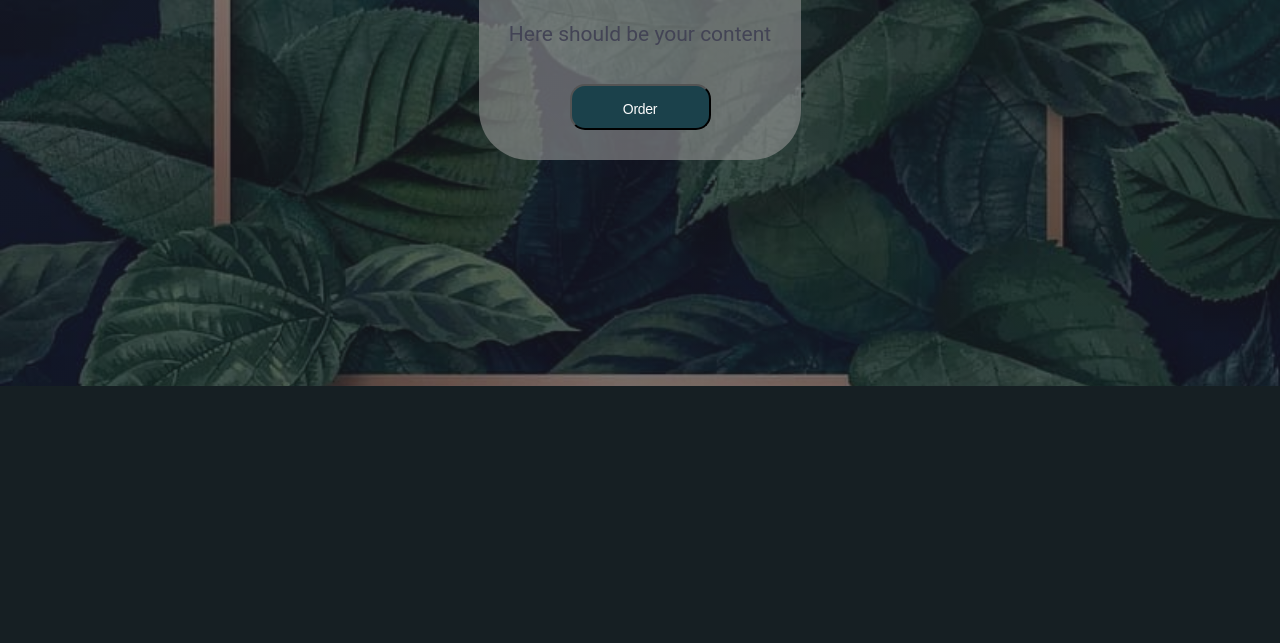
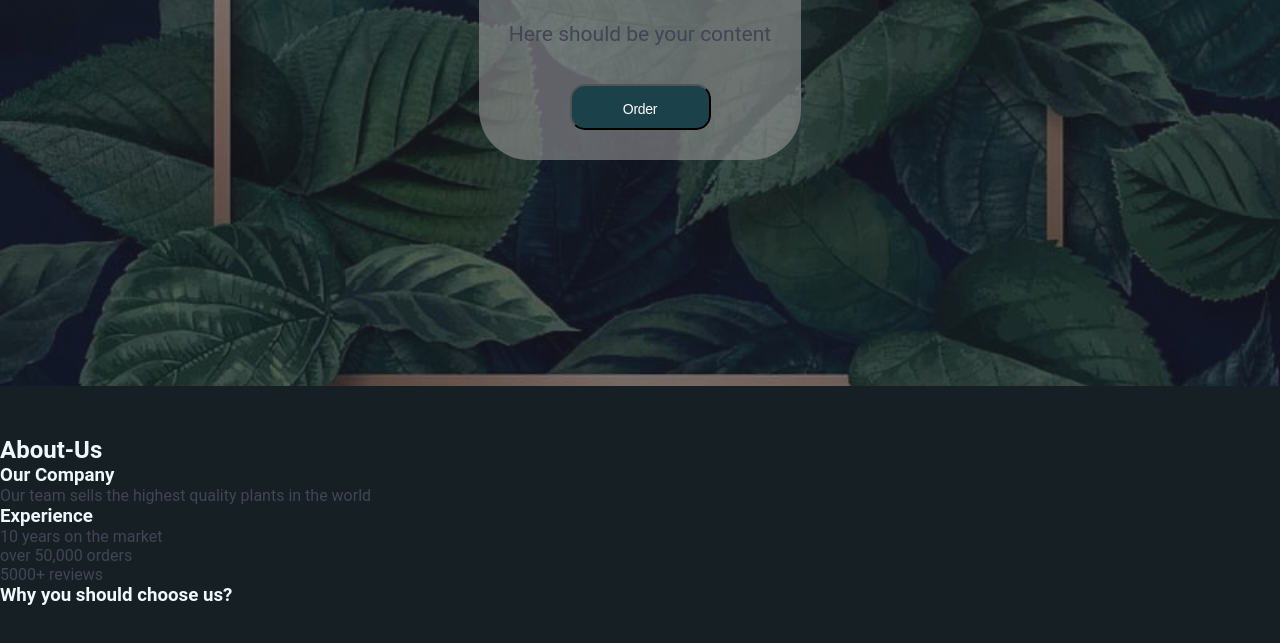
Before and after one commit to Dmitriy-Ponomarenko/practice, a plain HTML site: page index.html in a window 1280 px wide. Shown: the part 309-952 px from the top of the page. Drawn offline with Linux system fonts and the light colour scheme.

Commit message:
About us section update

```diff
--- a/index.html
+++ b/index.html
@@ -27,8 +27,8 @@
                   Menu
                 </label>
                 <div class="accordion-item__content">
-                  <a href="#hero" class="ac-menu-text">Hero</a>
-                  <a href="#benefits" class="ac-menu-text">Benefits</a>
+                  <a href="#hero" class="ac-menu-text">Start</a>
+                  <a href="#about-us" class="ac-menu-text">About</a>
                   <a href="#projects" class="ac-menu-text">Projects</a>
                   <a href="#faq" class="ac-menu-text">FAQ</a>
                 </div>
@@ -51,8 +51,48 @@
         </div>
       </section>
 
-      <section class="aboutUs-section">
-        <div class="aboutUs-container"></div>
+      <section class="about-section" id="about-us">
+        <div class="about-container">
+          <h2 class="about-title">About-Us</h2>
+          <ul class="about-list">
+            <li class="about-list-element">
+              <div class="about-list-container">
+                <h3 class="about-list-container-title">Our Company</h3>
+                <p class="about-list-container-text">
+                  Our team sells the highest quality plants in the world
+                </p>
+              </div>
+            </li>
+            <li class="about-list-element">
+              <div class="about-list-container">
+                <h3 class="about-list-container-title">Experience</h3>
+                <ul>
+                  <li>
+                    <p class="about-list-container-text">
+                      10 years on the market
+                    </p>
+                  </li>
+                  <li>
+                    <p class="about-list-container-text">
+                      <span>over</span> 50,000 orders
+                    </p>
+                  </li>
+                  <li>
+                    <p class="about-list-container-text">5000+ reviews</p>
+                  </li>
+                </ul>
+              </div>
+            </li>
+            <li class="about-list-element">
+              <div class="about-list-container">
+                <h3 class="about-list-container-title">
+                  Why you should choose us?
+                </h3>
+                <p class="about-list-container-text"></p>
+              </div>
+            </li>
+          </ul>
+        </div>
       </section>
     </main>
     <footer></footer>
--- a/styles.css
+++ b/styles.css
@@ -218,6 +218,6 @@ img {
   color: rgb(27, 65, 75);
 }
 
-.aboutUs-container {
+.about-container {
   height: 300px;
 }
```
